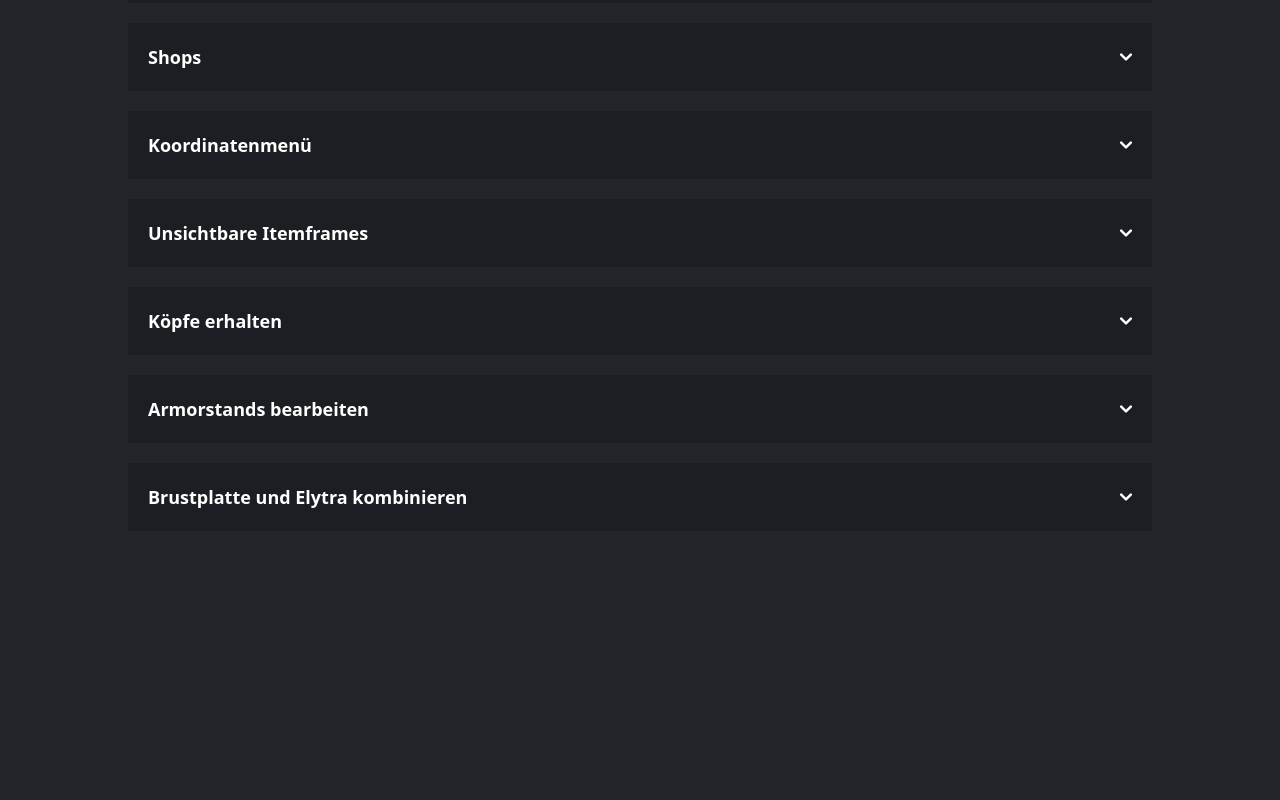
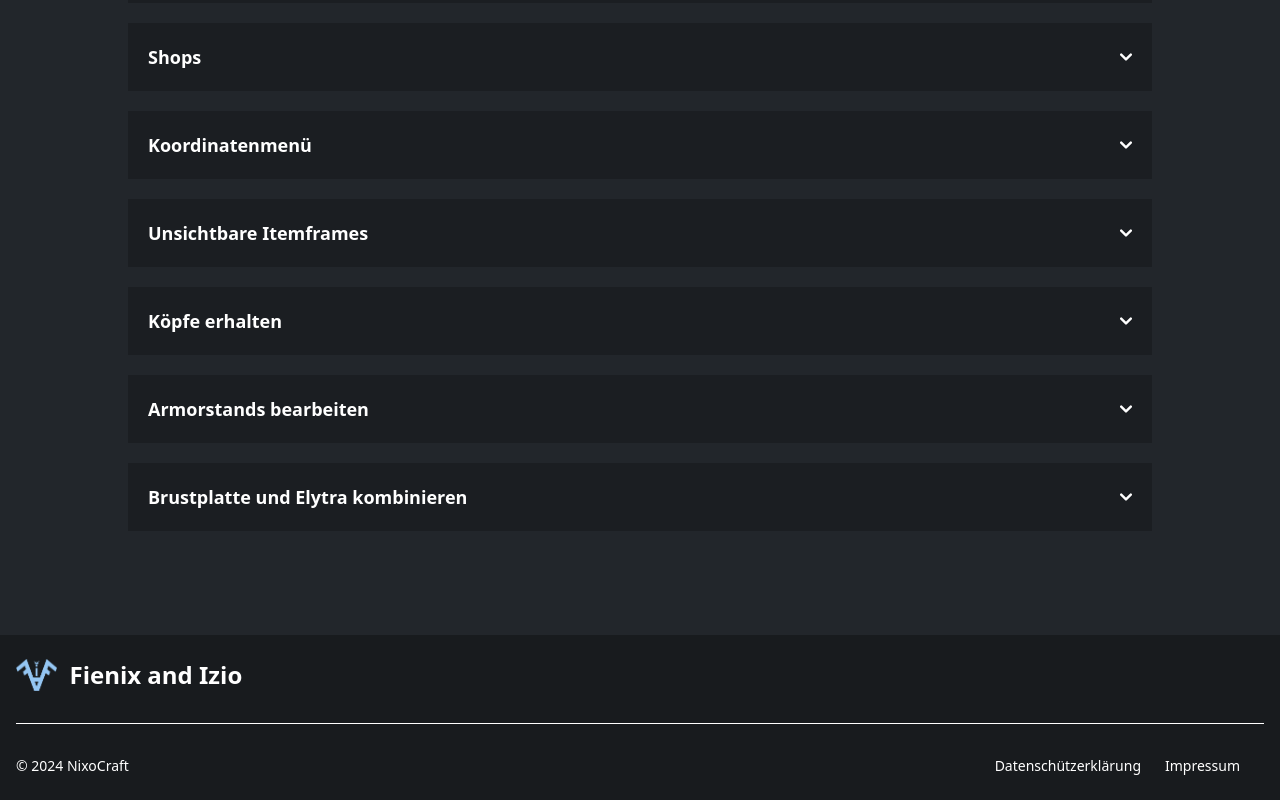
Before and after one commit to zTig3r/nixoWeb, a SvelteKit app: page /faq in a window 1280 px wide. Shown: the part 321-1121 px from the top of the page. Before the commit the page ends 894 px from the top, so only its background shows below. Built offline with nearby package versions, Linux system fonts and the light colour scheme; what tailwindcss-animated would draw is missing.

Commit message:
Added footer, fixed layout

```diff
--- a/src/app.css
+++ b/src/app.css
@@ -8,7 +8,7 @@
   }
 
   .btn-nav {
-    @apply font-semibold uppercase text-lg hover:text-nixo hvr-transition;
+    @apply font-semibold uppercase md:text-lg hover:text-nixo hvr-transition;
   }
 
   .hvr-transition {
--- a/src/routes/+layout.svelte
+++ b/src/routes/+layout.svelte
@@ -5,7 +5,6 @@
   import logo from "$lib/assets/logo.png";
 
   async function navigateTo(path: string) {
-    document.body.classList.remove("overflow-hidden");
     await goto(path);
   }
 
@@ -64,3 +63,28 @@
 </div>
 
 <slot />
+
+<footer class="bg-background z-50 sticky">
+  <div class="bg-black/30">
+    <div class="mx-auto w-full max-w-screen-xl p-4 py-6 lg:py-6 ">
+      <div class="md:flex md:justify-between">
+        <div class="mb-6 md:mb-0 flex items-center">
+          <img src={logo} class="h-8 me-3" alt="Logo" />
+          <span class="self-center text-2xl font-semibold whitespace-nowrap dark:text-white">Fienix and Izio</span>
+        </div>
+      </div>
+      <hr class="my-6 border-gray-200 sm:mx-auto dark:border-gray-700 lg:my-8" />
+      <div class="sm:flex sm:items-center sm:justify-between">
+        <span class="text-sm text-gray-500 sm:text-center dark:text-gray-400">© 2024 NixoCraft</span>
+        <ul class="flex flex-wrap items-center mb-6 text-sm font-medium text-gray-500 sm:mb-0 dark:text-gray-400">
+          <li>
+            <a href="/privacy" class="hover:underline me-4 md:me-6">Datenschützerklärung</a>
+          </li>
+          <li>
+            <a href="/imprint" class="hover:underline me-4 md:me-6">Impressum</a>
+          </li>
+        </ul>
+      </div>
+    </div>
+  </div>
+</footer>
--- a/src/routes/+page.svelte
+++ b/src/routes/+page.svelte
@@ -17,8 +17,6 @@
   onMount(async () => {
     title.clear();
 
-    document.body.classList.add("overflow-hidden");
-
     const interval = setInterval(() => {
       const nonHiddenImages = images.filter((_, index) => index !== $currentImageIndex);
       const randomIndex = Math.floor(Math.random() * nonHiddenImages.length);
@@ -37,12 +35,12 @@
     <img
       src={image}
       alt={`Image ${index + 1}`}
-      class={`absolute w-full h-full object-cover transition-all animate-fade ${index === $currentImageIndex ? "" : "hidden"}`}
+      class={`absolute w-full h-full  transition-all animate-fade ${index === $currentImageIndex ? "" : "hidden"}`}
       aria-hidden="true"
     />
   {/each}
 
-  <div class="absolute bg-black/60 w-full">
+  <div class="relative bg-black/60 w-full">
     <div class="flex flex-col max-w-2xl justify-center mx-auto h-screen shadow" style="height: calc(100vh - 50px);">
       <img src={logo} alt="Logo" class="w-auto scale-90"/>
       <div class="text-center mt-10 text-2xl text-shadow font-semibold">
--- a/src/routes/faq/+page.svelte
+++ b/src/routes/faq/+page.svelte
@@ -84,7 +84,7 @@
   });
 </script>
 
-<section class = "container mx-auto max-w-5xl py-0.5 my-5 overflow-hidden">
+<section class = "container mx-auto max-w-5xl py-0.5 my-5 overflow-hidden pb-16">
   {#each entries as entry, i}
     <div class="mb-5 rounded-2xl" id={`accordion-${entry.index}`}>
       <button class="bg-black/20 hover:bg-black/40 p-5 flex items-center w-full justify-between font-semibold" on:click={() => toggleAccordion(i)} on:keydown={(event) => {if (event.key === 'Enter') toggleAccordion(i)}}>
--- /dev/null
+++ b/src/routes/imprint/+page.svelte
@@ -0,0 +1,7 @@
+<section class="container mx-auto max-w-5xl py-0.5 my-5 bg-black/20 rounded-2xl min-h-screen">
+  <div class="text-xl font-bold p-4">title</div>
+    <p class="mx-8 my-8 text-lg">
+      <span>content</span>
+    </p>
+
+</section>
--- /dev/null
+++ b/src/routes/privacy/+page.svelte
@@ -0,0 +1,7 @@
+<section class="container mx-auto max-w-5xl py-0.5 my-5 bg-black/20 rounded-2xl min-h-screen">
+  <div class="text-xl font-bold p-4">title</div>
+    <p class="mx-8 my-8 text-lg">
+      <span>content</span>
+    </p>
+
+</section>
--- a/static/maps.json
+++ b/static/maps.json
@@ -1,20 +1,20 @@
 [
   {
-      "title": "Server 3",
+      "title": "NixoCraft 3",
       "description": "Juni 2022 - Januar 2024",
       "version": "1.19.3",
       "imageUrl": "server3.png",
       "downloadLink": "https://drive.google.com/file/d/1uutUhbymD3jpPAMGwwTl3MTSsJ5ACeGC/view?usp=drive_link"
   },
   {
-      "title": "Server 2",
+      "title": "NixoCraft 2",
       "description": "Mai 2021 - Juni 2022",
       "version": "1.16.4",
       "imageUrl": "server2.png",
       "downloadLink": "https://drive.google.com/file/d/1F1w7fO2YMQt8CHHIxKiP8UjXmbkinI6T/view?usp=drive_link"
   },
   {
-      "title": "Server 1",
+      "title": "NixoCraft 1",
       "description": "April 2020 - Mai 2021",
       "version": "1.16.4 (1.14.4)",
       "imageUrl": "server1.png",
```
